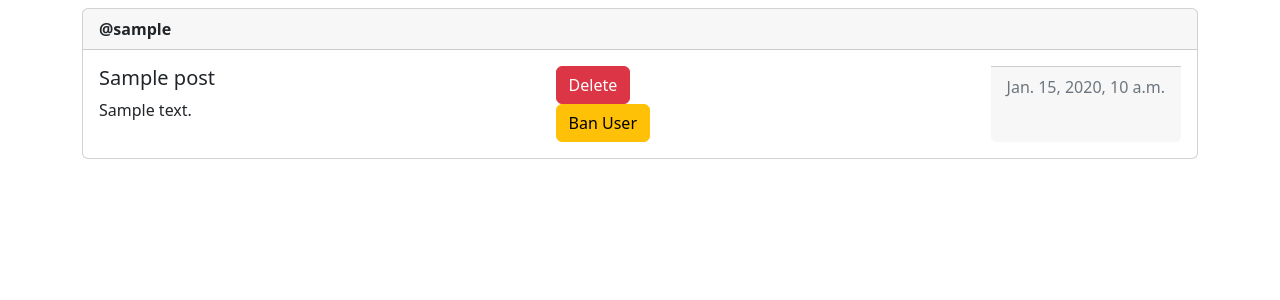
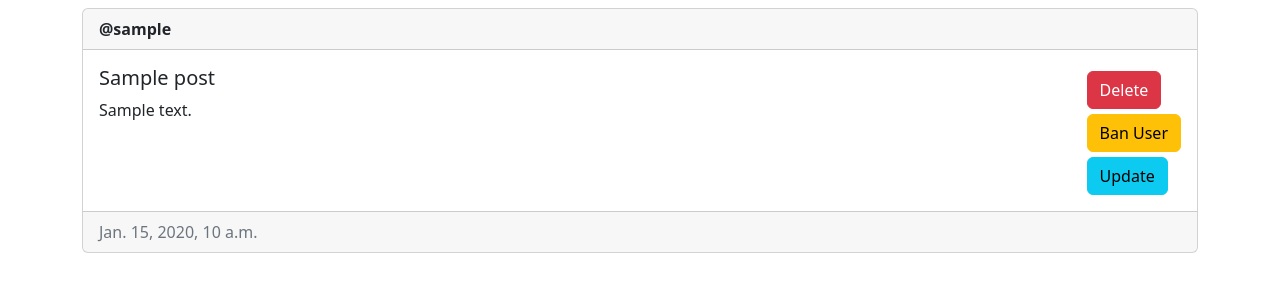
Before and after one commit to maciejgrosz/blog-website, a Django app: page / in a window 1280 px wide. Shown: the part 80-380 px from the top of the page. Run offline with Django 4.2, Linux system fonts and the light colour scheme; a user stored in the database is signed in; tables that the repository leaves empty hold one stand-in row (values such as "Sample post").

Commit message:
add updating post

```diff
--- a/website/main/templates/main/create_post.html
+++ b/website/main/templates/main/create_post.html
@@ -2,7 +2,7 @@
 {%block title%}Create a Post {%endblock%}
 {%load crispy_forms_tags%}
 {%block content%}
-<form method="post">
+<form class='create-post' method="post">
 {% csrf_token %}{{form|crispy}}
 <button type="submit" class="btn btn-success">Post</button>
 </form>
--- a/website/main/templates/main/home.html
+++ b/website/main/templates/main/home.html
@@ -12,16 +12,23 @@
         </div>
         <div>
             {%if user == post.author or perms.main.delete_post%}
-                <form method = "post">
+                <form class = 'manage-button' method = "post">
                     {%csrf_token%}
                     <button type="submit" class = "btn btn-danger" name="post-id" value= "{{post.id}}"> Delete </button>
                 </form>
             {%endif%}
             {% if user.is_staff%}
-            <for method = "post">
+            <form class = 'manage-button' method = "post">
                 {%csrf_token%}
                 <button type="submit" class = "btn btn-warning" name="user-id" value= "{{post.author.id}}"> Ban User </button>
-            </for
+            </form>
+            {%endif%}
+
+            {% if user == post.author %}
+            <form class='manage-button' method = "post">
+                {%csrf_token%}
+                <button type="submit" class = "btn btn-info" name="update-post-id" value= "{{post.id}}"> Update </button>
+            </form>
             {%endif%}
         </div>
     </div>
--- a/website/main/templates/registration/sign_up.html
+++ b/website/main/templates/registration/sign_up.html
@@ -1,9 +1,9 @@
 {%extends "main/base.html"%} {%block title%}Sign up{%endblock%}
 {%load crispy_forms_tags%} {%block content%}
-<form method="post">
+<form class = 'login-form' method="post">
     {% csrf_token %}
     {{form|crispy}}
-    <p> Have an account? Login <a href="/sign-up">HERE</a></p>
+    <p> Have an account? Login <a href="/login">HERE</a></p>
     <button type="submit" class="btn btn-success">Register</button>
 </form>
 {%endblock%}
--- a/website/main/urls.py
+++ b/website/main/urls.py
@@ -2,10 +2,9 @@ from django.urls import path, include
 from . import views
 
 urlpatterns = [
-    path('', views.home, name='home' ),
-    path('home', views.home, name='home' ),
-    path('sign-up', views.sign_up, name='sign_up' ),
-    path('create-post', views.create_post, name='create_post')
-
-
+    path("", views.home, name="home"),
+    path("home", views.home, name="home"),
+    path("sign-up", views.sign_up, name="sign_up"),
+    path("create-post", views.create_post, name="create_post"),
+    path("update-post/<str:update_post_id>", views.update_post, name="update_post"),
 ]
--- a/website/main/views.py
+++ b/website/main/views.py
@@ -4,37 +4,47 @@ from django.contrib.auth import login, logout, authenticate
 from django.contrib.auth.decorators import login_required, permission_required
 from django.contrib.auth.models import User, Group
 from .models import Post
-# Create your views here.
 
-@login_required(login_url='/login')
+
+
+@login_required(login_url="/login")
 def home(request):
     posts = Post.objects.all()
     if request.method == "POST":
         post_id = request.POST.get("post-id")
         user_id = request.POST.get("user-id")
+        update_post_id = request.POST.get("update-post-id")
+
         if post_id:
             post = Post.objects.filter(id=post_id).first()
-            if post and (post.author == request.user or request.user.has_perm("main.delete_post")):
+            if post and (
+                post.author == request.user or request.user.has_perm("main.delete_post")
+            ):
                 post.delete()
         elif user_id:
             user = User.objects.filter(id=user_id).first()
             if user and request.user.is_staff:
                 try:
-                    group = Group.objects.get(name='default')
+                    group = Group.objects.get(name="default")
                     group.user_set.remove(user)
                 except:
                     pass
 
                 try:
-                    group = Group.objects.get(name='mod')
+                    group = Group.objects.get(name="mod")
                     group.user_set.remove(user)
                 except:
                     pass
+        elif update_post_id:
+            post = Post.objects.filter(id=update_post_id).first()
+            if post and (post.author == request.user):
+                return redirect("/update-post/" + update_post_id)
 
-    return render(request, 'main/home.html', {"posts":posts})
+    return render(request, "main/home.html", {"posts": posts})
 
-@login_required(login_url = '/login')
-@permission_required("main.add_post", login_url='/login', raise_exception=True)
+
+@login_required(login_url="/login")
+@permission_required("main.add_post", login_url="/login", raise_exception=True)
 def create_post(request):
     if request.method == "POST":
         form = PostForm(request.POST)
@@ -42,18 +52,35 @@ def create_post(request):
             post = form.save(commit=False)
             post.author = request.user
             post.save()
-            return redirect('/home')
+            return redirect("/home")
     else:
         form = PostForm()
-    return render(request, "main/create_post.html", {"form":form})
+    return render(request, "main/create_post.html", {"form": form})
+
 
 def sign_up(request):
-    if request.method == 'POST':
+    if request.method == "POST":
         form = RegisterForm(request.POST)
         if form.is_valid():
             user = form.save()
             login(request, user)
-            return redirect('/home')
+            return redirect("/home")
     else:
         form = RegisterForm()
-    return render(request, 'registration/sign_up.html', {"form": form})
+    return render(request, "registration/sign_up.html", {"form": form})
+
+
+@login_required(login_url="/login")
+def update_post(request, update_post_id):
+    post = Post.objects.filter(id=update_post_id).first()
+    if request.user != post.author:
+        return redirect("/home")
+
+    if request.method == "POST":
+        form = PostForm(request.POST, instance=post)
+        if form.is_valid():
+            form.save()
+            return redirect("/home")
+    else:
+        form = PostForm(instance=post)
+    return render(request, "main/update_post.html", {"form": form})
--- a/website/manage.py
+++ b/website/manage.py
@@ -6,7 +6,7 @@ import sys
 
 def main():
     """Run administrative tasks."""
-    os.environ.setdefault('DJANGO_SETTINGS_MODULE', 'website.settings')
+    os.environ.setdefault("DJANGO_SETTINGS_MODULE", "website.settings")
     try:
         from django.core.management import execute_from_command_line
     except ImportError as exc:
@@ -18,5 +18,5 @@ def main():
     execute_from_command_line(sys.argv)
 
 
-if __name__ == '__main__':
+if __name__ == "__main__":
     main()
--- a/website/static/style.css
+++ b/website/static/style.css
@@ -1,3 +1,16 @@
 .login-form{
-    margin-left: 500px;
+    margin: 0;
+    position: absolute;
+    top: 50%;
+    left: 50%;
+    -ms-transform: translate(-50%, -50%);
+    transform: translate(-50%, -50%);
 }
+
+.create-post{
+    text-align: center;
+}
+
+.manage-button{
+    padding-top: 5px;
+}
--- a/website/website/asgi.py
+++ b/website/website/asgi.py
@@ -11,6 +11,6 @@ import os
 
 from django.core.asgi import get_asgi_application
 
-os.environ.setdefault('DJANGO_SETTINGS_MODULE', 'website.settings')
+os.environ.setdefault("DJANGO_SETTINGS_MODULE", "website.settings")
 
 application = get_asgi_application()
--- a/website/website/urls.py
+++ b/website/website/urls.py
@@ -17,7 +17,7 @@ from django.contrib import admin
 from django.urls import path, include
 
 urlpatterns = [
-    path('admin/', admin.site.urls),
-    path('', include('main.urls')),
-    path('', include('django.contrib.auth.urls'))
+    path("admin/", admin.site.urls),
+    path("", include("main.urls")),
+    path("", include("django.contrib.auth.urls")),
 ]
--- a/website/website/wsgi.py
+++ b/website/website/wsgi.py
@@ -11,6 +11,6 @@ import os
 
 from django.core.wsgi import get_wsgi_application
 
-os.environ.setdefault('DJANGO_SETTINGS_MODULE', 'website.settings')
+os.environ.setdefault("DJANGO_SETTINGS_MODULE", "website.settings")
 
 application = get_wsgi_application()
```
Also changed, not shown: website/main/apps.py (+4 -3 lines), website/main/forms.py (+7 -0 lines), website/main/models.py (+5 -2 lines), website/main/templates/main/update_post.html (added, +9 -0 lines), website/website/settings.py (+47 -48 lines), website/main/migrations/0001_initial.py.
